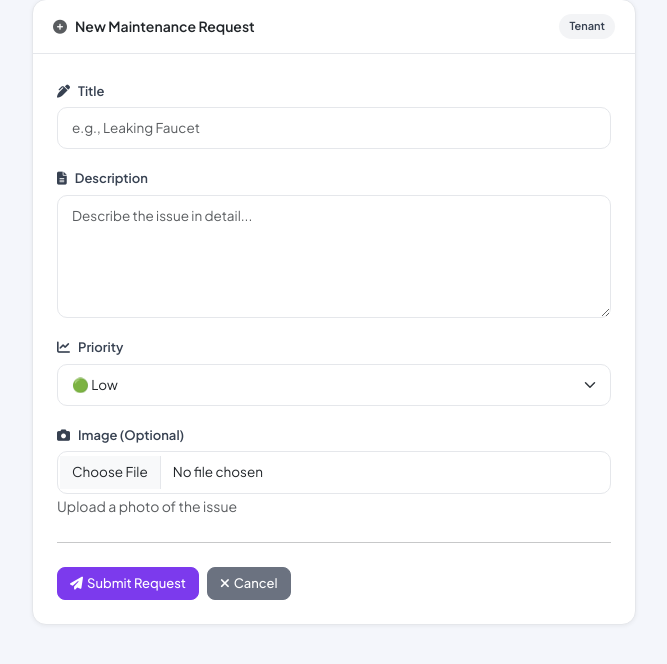
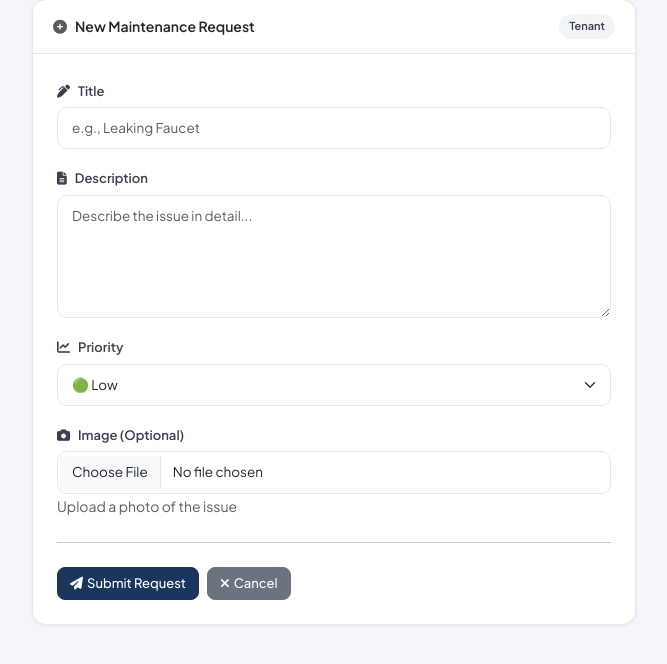
Before and after one commit to gimshaninethmini/apartment_maintainance_system, a Django app: page /submit/ in a window 1280 px wide. Shown: the part 85-749 px from the top of the page, without its empty margins (306-973 px from the left). Run offline with Django 5.2, Linux system fonts and the light colour scheme; the visitor is signed in with stand-in values (Sample User, id 1).

Commit message:
style: update request detail and submit request buttons to blue

```diff
--- a/templates/maintenance/request_detail.html
+++ b/templates/maintenance/request_detail.html
@@ -45,8 +45,8 @@
 
         /* ── Buttons ── */
         .btn { font-size:13px; font-weight:500; border-radius:8px; font-family: 'Plus Jakarta Sans', sans-serif; }
-        .btn-primary { background:#7C3AED; border-color:#7C3AED; color:#fff; }
-        .btn-primary:hover { background:#6D28D9; border-color:#6D28D9; color:#fff; }
+        .btn-primary { background:#1a365d; border-color:#1a365d; color:#fff; }
+        .btn-primary:hover { background:#142c4a; border-color:#142c4a; color:#fff; }
         .btn-danger { background:#EF4444; border-color:#EF4444; color:#fff; }
         .btn-danger:hover { background:#DC2626; border-color:#DC2626; color:#fff; }
 
--- a/templates/maintenance/submit_request.html
+++ b/templates/maintenance/submit_request.html
@@ -36,8 +36,8 @@
 
         /* ── Buttons ── */
         .btn { font-size:13px; font-weight:500; border-radius:8px; font-family: 'Plus Jakarta Sans', sans-serif; }
-        .btn-primary { background:#7C3AED; border-color:#7C3AED; color:#fff; }
-        .btn-primary:hover { background:#6D28D9; border-color:#6D28D9; color:#fff; }
+        .btn-primary { background:#1a365d; border-color:#1a365d; color:#fff; }
+        .btn-primary:hover { background:#142c4a; border-color:#142c4a; color:#fff; }
         .btn-secondary { background:#6B7280; border-color:#6B7280; color:#fff; }
         .btn-secondary:hover { background:#4B5563; border-color:#4B5563; color:#fff; }
 
```
